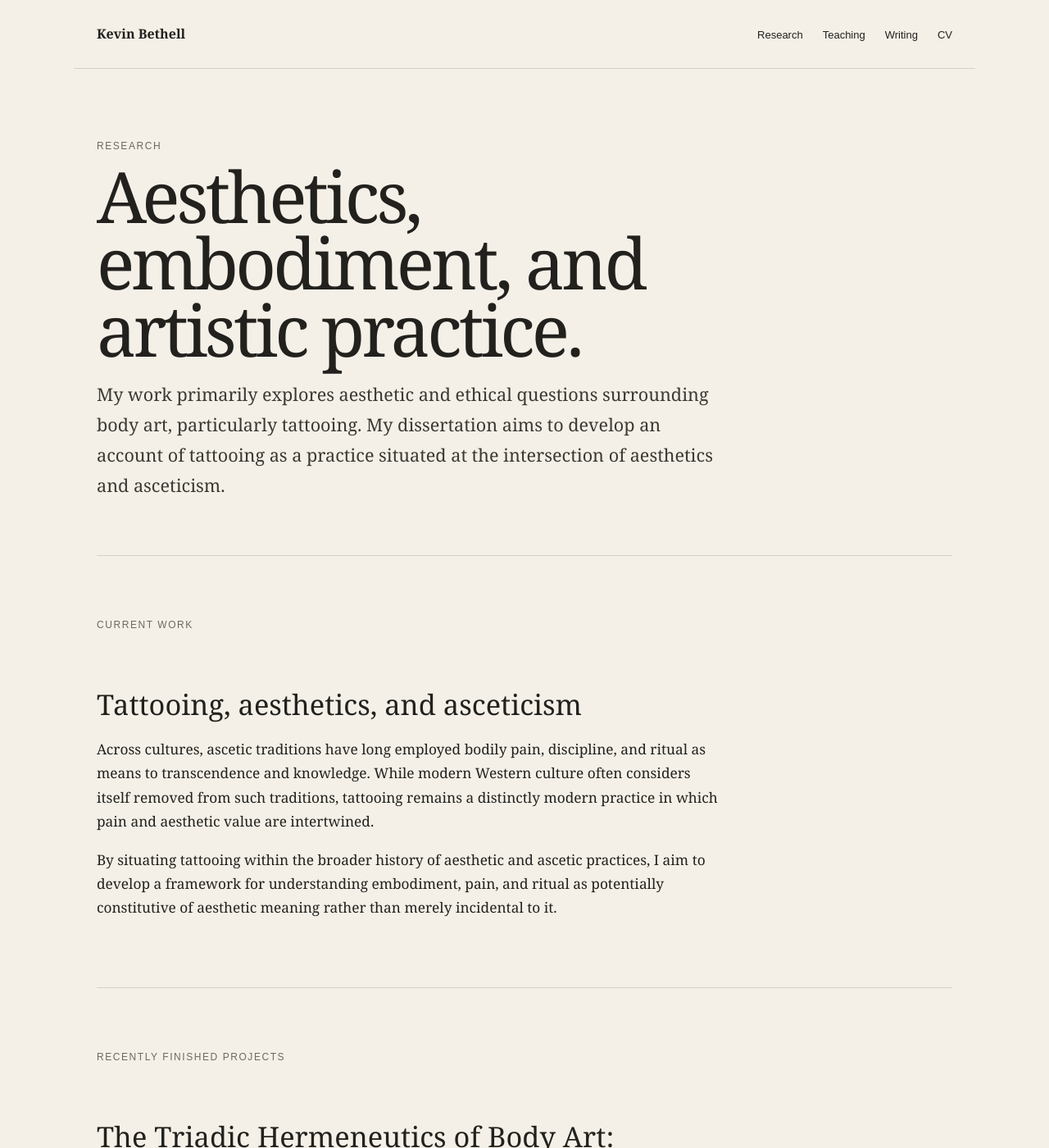
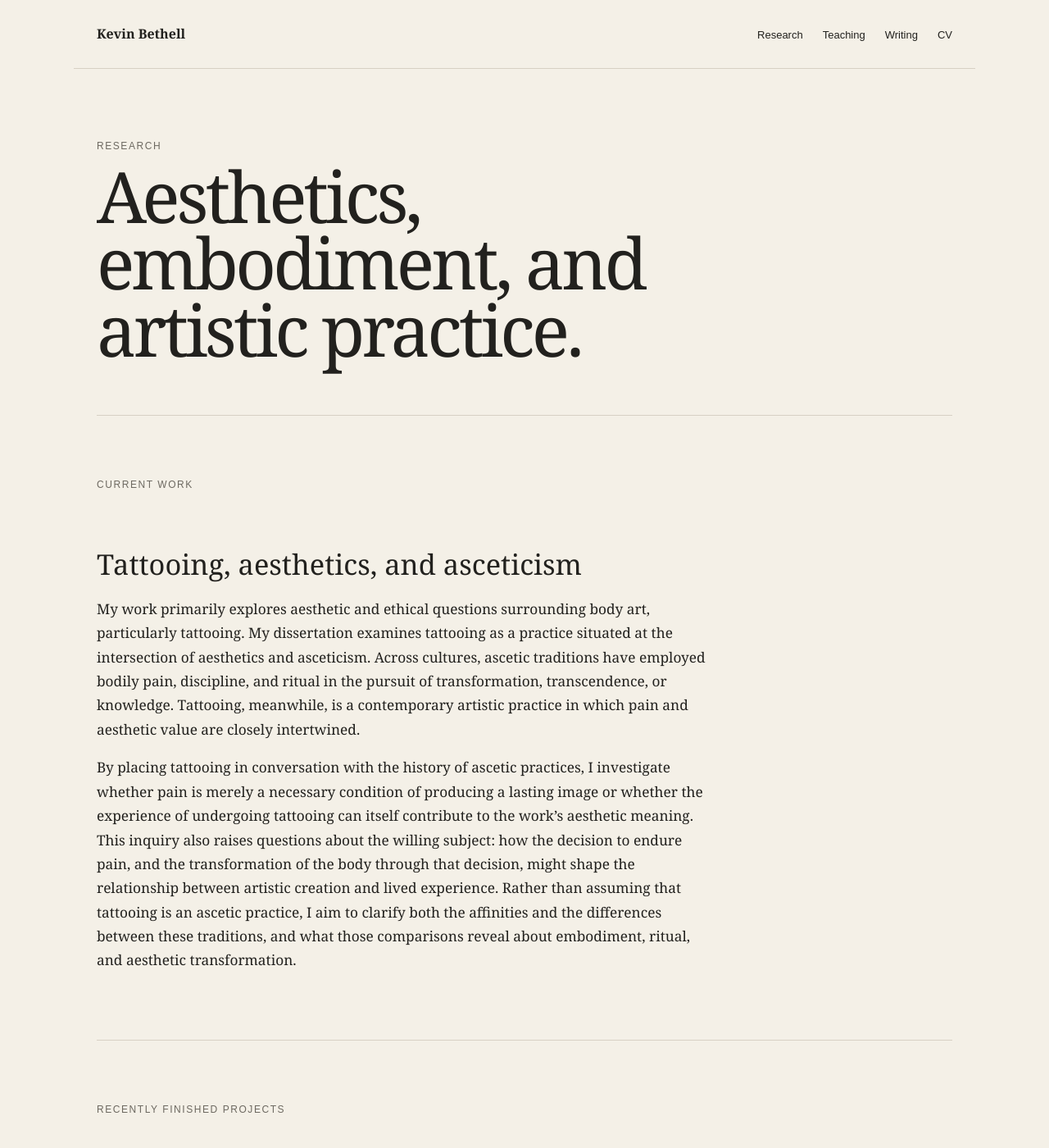
Before and after one commit to Kevin1bethell/Kevinbethell.com, a Jekyll site: the page built from research.md, in a window 1280 px wide and 1400 px high. Shown: the whole window at 82% size. Built offline with Jekyll 4.4.1, drawn with Linux system fonts in a browser that asks for light colours.

Commit message:
Consolidate and expand current research description

```diff
--- a/research.md
+++ b/research.md
@@ -3,8 +3,8 @@ layout: default
 title: Research
 permalink: /research/
 ---
-<header class="page-head"><p class="eyebrow">Research</p><h1>Aesthetics, embodiment, and artistic practice.</h1><p class="lede">My work primarily explores aesthetic and ethical questions surrounding body art, particularly tattooing. My dissertation aims to develop an account of tattooing as a practice situated at the intersection of aesthetics and asceticism.</p></header>
-<section class="section"><p class="eyebrow">Current work</p><div class="prose"><h2>Tattooing, aesthetics, and asceticism</h2><p>Across cultures, ascetic traditions have long employed bodily pain, discipline, and ritual as means to transcendence and knowledge. While modern Western culture often considers itself removed from such traditions, tattooing remains a distinctly modern practice in which pain and aesthetic value are intertwined.</p><p>By situating tattooing within the broader history of aesthetic and ascetic practices, I aim to develop a framework for understanding embodiment, pain, and ritual as potentially constitutive of aesthetic meaning rather than merely incidental to it.</p></div></section>
+<header class="page-head"><p class="eyebrow">Research</p><h1>Aesthetics, embodiment, and artistic practice.</h1></header>
+<section class="section"><p class="eyebrow">Current work</p><div class="prose"><h2>Tattooing, aesthetics, and asceticism</h2><p>My work primarily explores aesthetic and ethical questions surrounding body art, particularly tattooing. My dissertation examines tattooing as a practice situated at the intersection of aesthetics and asceticism. Across cultures, ascetic traditions have employed bodily pain, discipline, and ritual in the pursuit of transformation, transcendence, or knowledge. Tattooing, meanwhile, is a contemporary artistic practice in which pain and aesthetic value are closely intertwined.</p><p>By placing tattooing in conversation with the history of ascetic practices, I investigate whether pain is merely a necessary condition of producing a lasting image or whether the experience of undergoing tattooing can itself contribute to the work’s aesthetic meaning. This inquiry also raises questions about the willing subject: how the decision to endure pain, and the transformation of the body through that decision, might shape the relationship between artistic creation and lived experience. Rather than assuming that tattooing is an ascetic practice, I aim to clarify both the affinities and the differences between these traditions, and what those comparisons reveal about embodiment, ritual, and aesthetic transformation.</p></div></section>
 <section class="section"><p class="eyebrow">Recently finished projects</p><div class="prose"><h2>The Triadic Hermeneutics of Body Art: Expanding Gadamer’s Aesthetic Framework</h2><p>Body art—tattooing, scarification, and other forms of permanent bodily modification—poses a unique challenge to Hans-Georg Gadamer’s aesthetic framework. In <em>Truth and Method</em> and <em>The Relevance of the Beautiful</em>, Gadamer argues that the meaning of art emerges through a dialogical “fusion of horizons” enacted in the play, symbolism, and festival of aesthetic experience. Traditional artworks—paintings, sculptures, theatrical productions—fit this model in part because they exist as distinct objects that can be repeatedly encountered by shifting audiences across time. Body art, however, is never an object apart from its interpreter. It binds the artwork to a living, changing subject whose pain, permanence, and ongoing self-interpretation fundamentally alter the hermeneutic structure. While scholars such as Baltzer-Jaray and Rodriguez have begun to consider Gadamer in relation to body art, the theoretical implications of this medium have not been fully explored. This paper argues that body art reshapes Gadamer’s model by introducing a new hermeneutic role—the wearer—whose continuous, embodied engagement with the work transforms the aesthetic event into a triadic structure irreducible to traditional categories of artist and spectator.</p>
 <h2>Agamben’s Dialectical Split Reconciled in Body Art</h2><p>This paper examines Giorgio Agamben’s diagnosis of a constitutive split at the heart of modern aesthetics—what he describes as a division between artistic creation and aesthetic judgment, genius and taste, artist and spectator. Drawing on Agamben’s reading of Hegel and Kant in <em>The Man Without Content</em>, the paper investigates body art as a site where this aesthetic division is destabilized. By binding artistic production to a living, feeling body, body art introduces a “lived-spectator” whose embodied experience complicates the opposition between creation and reception. Pain, endurance, and permanence disrupt disinterested judgment and reintroduce content into aesthetic experience. While body art does not fully overcome Agamben’s aesthetic split—remaining vulnerable to abstraction and commodification—it nevertheless reconfigures the relations between artist, material, and spectator. In doing so, it offers a partial reconciliation of poiesis and praxis, grounding aesthetic meaning in lived, embodied experience and challenging the dominance of detached spectatorship in modern aesthetics.</p>
 <h2>Material Constraints and the Formation of the Japanese Tattoo Style</h2><p>This paper examines the historical formation of Japanese tattooing by considering how material limitations and inherited artistic practices shaped its distinctive visual style. Rather than concentrating on the symbolism of motifs such as dragons, koi, and tigers, it focuses on formal conventions: restricted color palettes, bold outlines, limited shading, and large-scale compositional clarity. Drawing on the history of ukiyo-e woodblock printing and Japanese tattooing, the paper argues that pigment availability, tattooing tools, healing knowledge, and the biological properties of skin converged with the formal vocabulary of print culture to shape the possibilities of tattoo production.</p><p>These constraints did more than restrict artistic choices: they generated recognizable aesthetic conventions. Through repetition, transmission, and the authority of tradition, solutions initially developed in response to material conditions became enduring stylistic norms. The persistence of these features despite later technological advances suggests that Japanese tattooing preserves the visual legacy of earlier practical limitations, demonstrating how material constraints can become constitutive of artistic style.</p>
```
